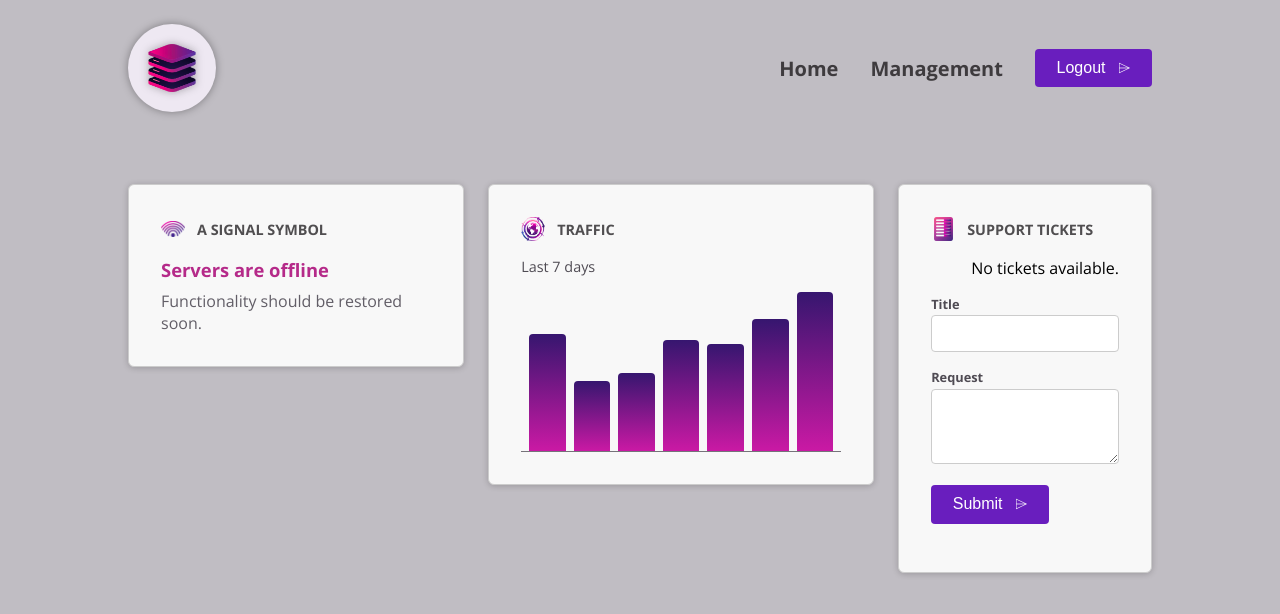
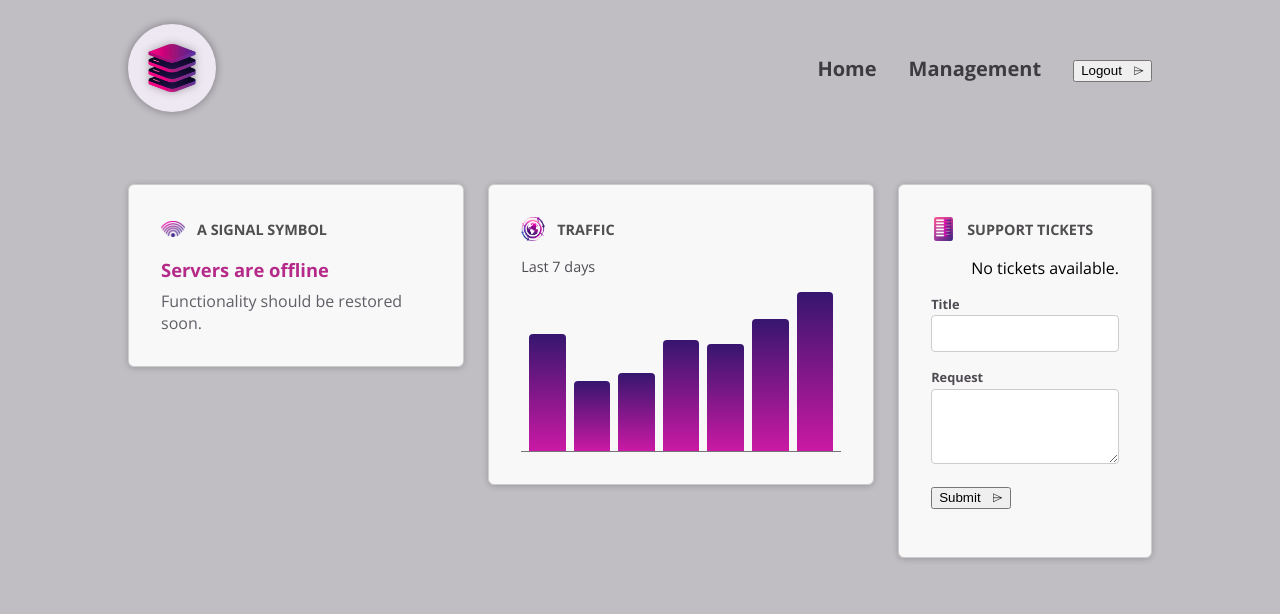
Before and after one commit to diogoalexp/angular, an Angular app in the folder 03-dashboard-project/: page / in a window 1280 px wide. Shown: the top 614 px of the page. Built offline with nearby package versions, Linux system fonts and the light colour scheme.

Commit message:
update css for project 03

```diff
--- a/03-dashboard-project/src/app/dashboard/tickets/new-ticket/new-ticket.component.css
+++ b/03-dashboard-project/src/app/dashboard/tickets/new-ticket/new-ticket.component.css
@@ -1,3 +1,3 @@
 #new-ticket {
-    width: 15rem;
-  }
+  width: 15rem;
+}
--- a/03-dashboard-project/src/app/shared/button/button.component.css
+++ b/03-dashboard-project/src/app/shared/button/button.component.css
@@ -1,4 +1,4 @@
-:host {
+button {
   display: inline-block;
   padding: 0.65rem 1.35rem;
   border-radius: 0.25rem;
@@ -10,7 +10,7 @@
   border: none;
 }
 
-:host:hover {
+button:hover {
   background-color: #551b98;
 }
 
@@ -20,6 +20,6 @@
   transition: transform 0.2s ease-in-out;
 }
 
-:host:hover .icon {
+button:hover .icon {
   transform: translateX(4px);
 }
```
Also changed, not shown: 03-dashboard-project/src/app/dashboard/dashboard-item/dashboard-item.component.css (indentation only), 03-dashboard-project/src/app/dashboard/server-status/server-status.component.css (indentation only), 03-dashboard-project/src/app/dashboard/tickets/ticket/ticket.component.css (indentation only), 03-dashboard-project/src/app/dashboard/tickets/tickets.component.css (indentation only), 03-dashboard-project/src/app/dashboard/traffic/traffic.component.css (indentation only), 03-dashboard-project/src/app/header/header.component.css (indentation only).
